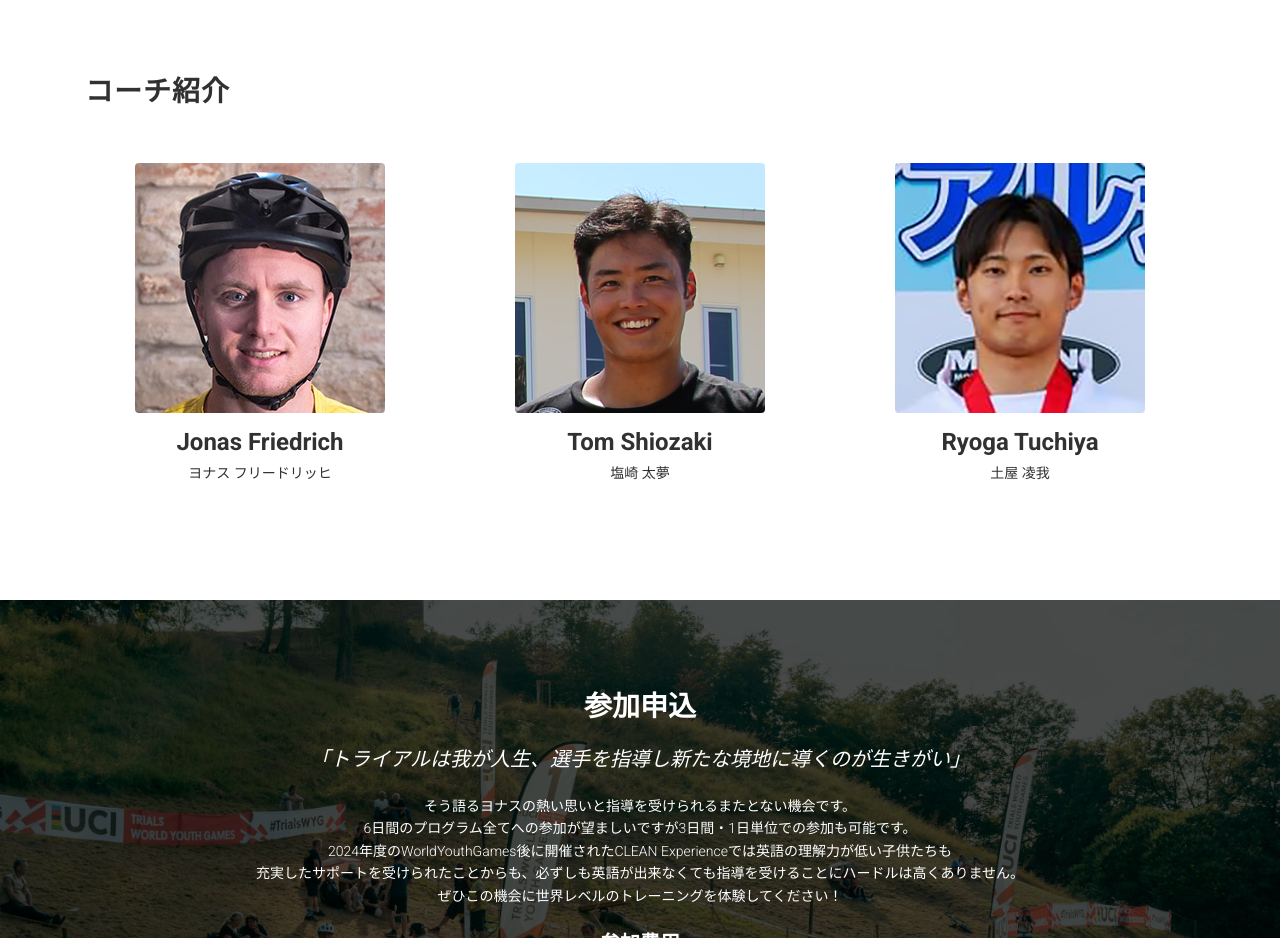
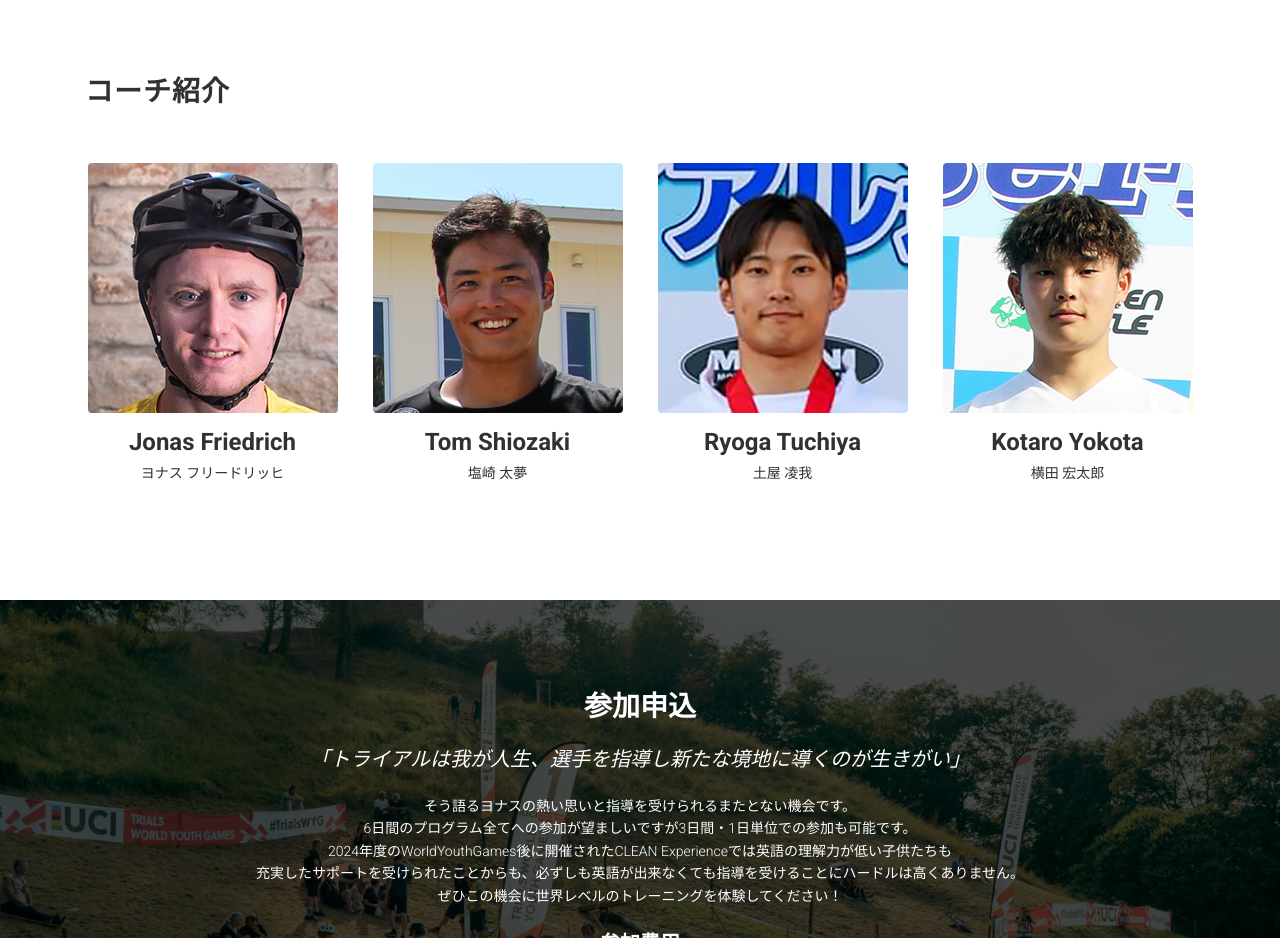
Before and after one commit to itasan/jofr-j, a website: page index.html in a window 1280 px wide. Shown: the part 2300-3238 px from the top of the page. Drawn offline with nearby package versions, Linux system fonts and the light colour scheme.

Commit message:
feat: Kotaro追加

```diff
--- a/index.html
+++ b/index.html
@@ -716,7 +716,7 @@
         </div>
 
         <div class="row">
-          <div class="col-md-4">
+          <div class="col-lg-3 col-md-6">
             <div class="speaker">
               <figure>
                 <img
@@ -732,9 +732,9 @@
             </div>
             <!-- /.speaker -->
           </div>
-          <!-- /.col-md-4 -->
+          <!-- /.col-lg-3 col-md-6 -->
 
-          <div class="col-md-4">
+          <div class="col-lg-3 col-md-6">
             <div class="speaker">
               <figure>
                 <img
@@ -750,9 +750,9 @@
             </div>
             <!-- /.speaker -->
           </div>
-          <!-- /.col-md-4 -->
+          <!-- /.col-lg-3 col-md-6 -->
 
-          <div class="col-md-4">
+          <div class="col-lg-3 col-md-6">
             <div class="speaker">
               <figure>
                 <img
@@ -768,7 +768,25 @@
             </div>
             <!-- /.speaker -->
           </div>
-          <!-- /.col-md-4 -->
+          <!-- /.col-lg-3 col-md-6 -->
+
+          <div class="col-lg-3 col-md-6">
+            <div class="speaker">
+              <figure>
+                <img
+                  alt=""
+                  class="img-responsive center-block rounded"
+                  src="assets/images/kotaro.jpg"
+                />
+              </figure>
+
+              <h4>Kotaro Yokota</h4>
+
+              <p>横田 宏太郎</p>
+            </div>
+            <!-- /.speaker -->
+          </div>
+          <!-- /.col-lg-3 col-md-6 -->
         </div>
         <!-- /.row -->
       </div>
```
Also changed, not shown: assets/images/kotaro.jpg (added).
